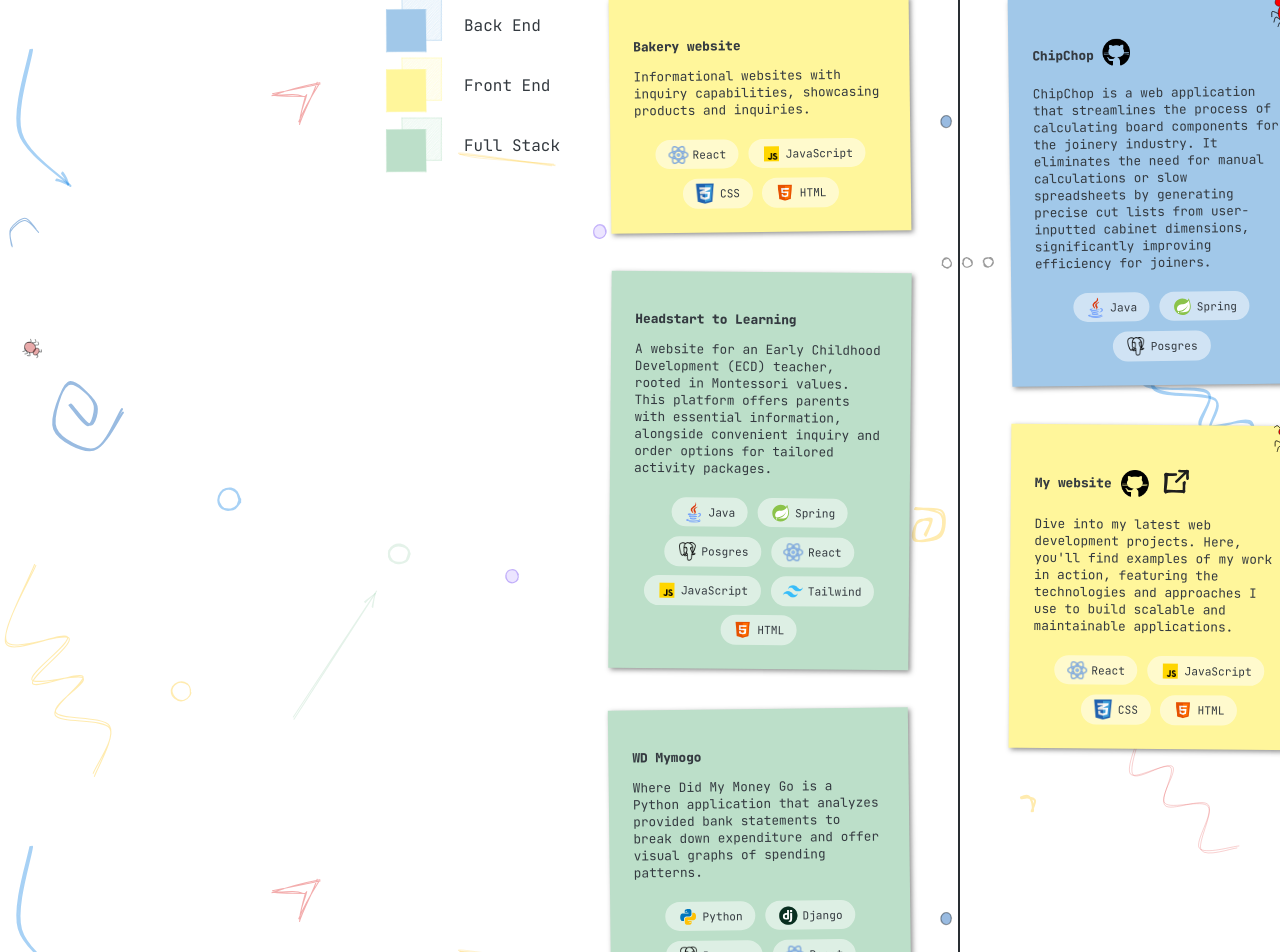
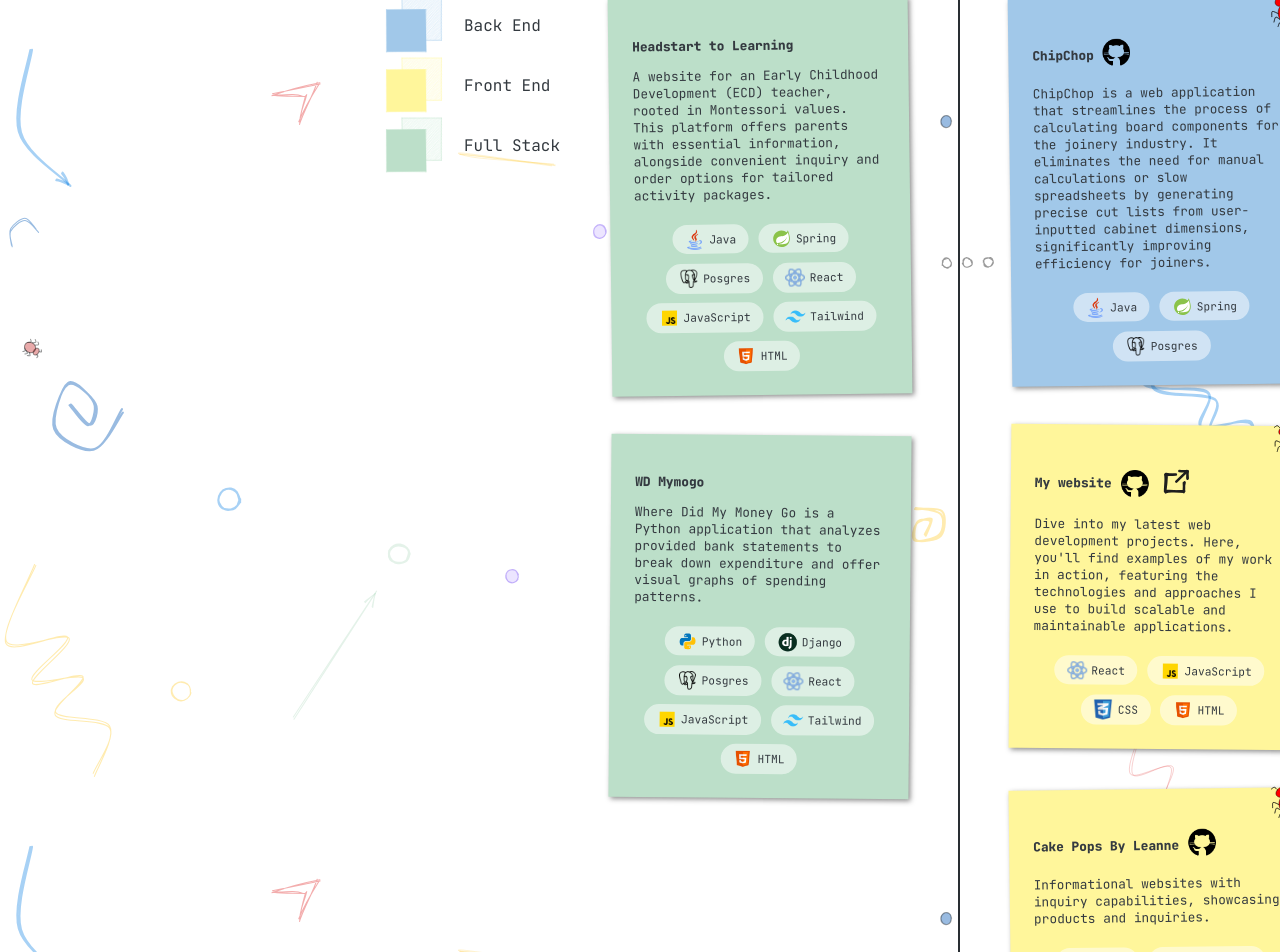
Before and after one commit to Natia-bit/personal-website, a Next.js app: page / in a window 1280 px wide. Shown: the part 1260-2212 px from the top of the page. Built offline with nearby package versions, Linux system fonts and the light colour scheme; a web font is replaced by a local one.

Commit message:
Fix navbar (#6)
navbar scroll bug fixed
updated projects

```diff
--- a/src/app/layout.module.css
+++ b/src/app/layout.module.css
@@ -26,6 +26,13 @@
   padding: 1rem;
   overflow-y: auto;
   z-index: 1000;
+
+  scrollbar-width: none;
+  -ms-overflow-style: none;
+}
+
+.sidebar::-webkit-scrollbar {
+  display: none;
 }
 
 .main {
--- a/src/components/layout/Navigation.module.css
+++ b/src/components/layout/Navigation.module.css
@@ -4,6 +4,8 @@
   flex-direction: column;
   list-style: none;
   cursor: pointer !important;
+  width: 100%;
+  height: auto;
 }
 
 .navItem {
--- a/src/data/myProjects/inprogress.json
+++ b/src/data/myProjects/inprogress.json
@@ -27,5 +27,19 @@
       { "skill": "CSS", "iconSrc": "/skills/css.png" },
       { "skill": "HTML", "iconSrc": "/skills/html.png" }
     ]
+  },
+  {
+    "name": "Cake Pops By Leanne",
+    "gitLink": "https://github.com/Natia-bit/cake-pops",
+    "imgSrcOne": "/skills/github.png",
+    "category": "Front End",
+    "bugs": "true",
+    "description": "Informational websites with inquiry capabilities, showcasing products and inquiries.",
+    "techUsed": [
+      { "skill": "React", "iconSrc": "/skills/react.png" },
+      { "skill": "JavaScript", "iconSrc": "/skills/javascript.png" },
+      { "skill": "CSS", "iconSrc": "/skills/css.png" },
+      { "skill": "HTML", "iconSrc": "/skills/html.png" }
+    ]
   }
 ]
--- a/src/data/myProjects/planning.json
+++ b/src/data/myProjects/planning.json
@@ -1,15 +1,4 @@
 [
-  {
-    "name": "Bakery website",
-    "category": "Front End",
-    "description": "Informational websites with inquiry capabilities, showcasing products and inquiries.",
-    "techUsed": [
-      { "skill": "React", "iconSrc": "/skills/react.png" },
-      { "skill": "JavaScript", "iconSrc": "/skills/javascript.png" },
-      { "skill": "CSS", "iconSrc": "/skills/css.png" },
-      { "skill": "HTML", "iconSrc": "/skills/html.png" }
-    ]
-  },
   {
     "name": "Headstart to Learning",
     "category": "Full Stack",
```
